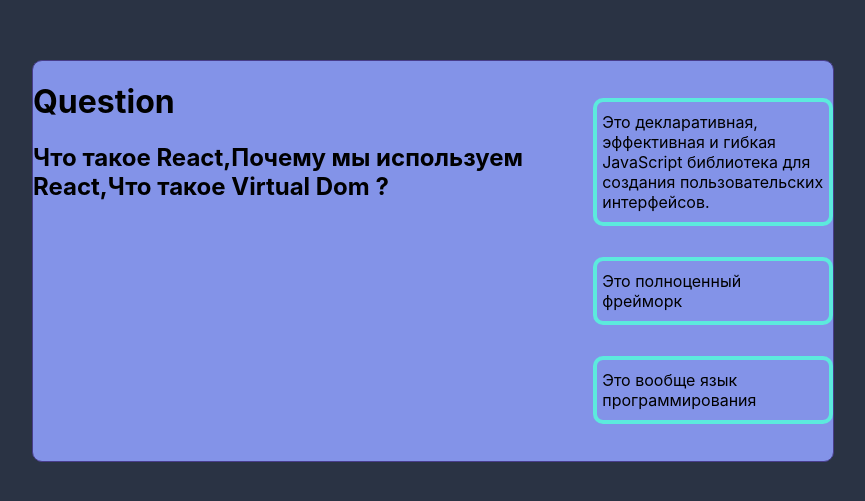
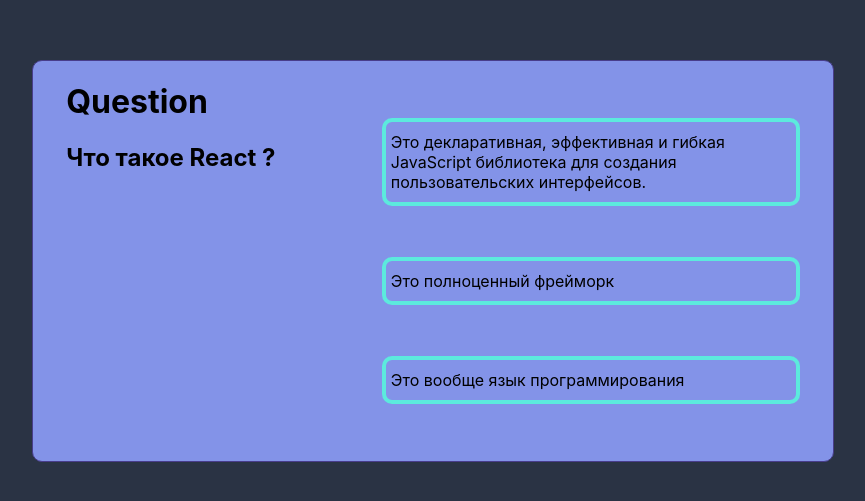
Before and after one commit to FilimonovKostya/Quiz, a React (Create React App) app: page / in a window 1280 px wide. Shown: the part 139-640 px from the top of the page, without its empty margins (207-1072 px from the left). Built offline with nearby package versions, Linux system fonts and the light colour scheme.

Commit message:
также хз

```diff
--- a/src/Answer.tsx
+++ b/src/Answer.tsx
@@ -3,6 +3,8 @@
 
 type AnswerPropsType = {
     answer: Array<AnswerType>
+    questionID: string
+    changeAnswerAndQuestion: (questionID: string, answerID: string, isRight: boolean) => void
 }
 
 export const Answer = (props: AnswerPropsType) => {
@@ -11,7 +13,7 @@
             {
                 props.answer.map((el, index) => {
 
-                    return <li key={index} > {el.answer} </li>
+                    return <li key={index} onClick={() => props.changeAnswerAndQuestion(props.questionID, el.id, el.isRight)}> {el.answer} </li>
                 })
             }
         </ul>
--- a/src/App.tsx
+++ b/src/App.tsx
@@ -26,7 +26,7 @@
     const thirdQuestionID = v1()
 
     const [questions, setQuestions] = useState<Array<QuestionType>>([
-        {id: firstQuestionID, title: 'Что такое React'},
+        {id: firstQuestionID, title: 'Что такое React'  },
         {id: secondQuestionID, title: 'Почему мы используем React'},
         {id: thirdQuestionID, title: 'Что такое Virtual Dom'}
     ])
@@ -70,13 +70,22 @@
 
     })
 
-    const titleForQuestion = questions.map(el => el.title).toString()
+    const titleForQuestion = questions.map(el => el.title)
+    const allQuestionsID = questions.map(el=> el.id).toString()
 
+
+    const changeAnswerAndQuestion = (questionID: string, answerID: string, isRight: boolean) => {
+        debugger
+        let question = state[questionID].find(f => f.id === answerID)
+        if (question && question.isRight === isRight) {
+
+        }
+    }
 
     return <div className={'wrapper'}>
         <div className={'container'}>
-            <Question question={titleForQuestion}  questionID={''}/>
-            <Answer answer={state[firstQuestionID]} />
+            <Question question={titleForQuestion[0]} questionID={firstQuestionID}/>
+            <Answer answer={state[firstQuestionID]} questionID={allQuestionsID} changeAnswerAndQuestion={changeAnswerAndQuestion}/>
         </div>
     </div>
 
```
Also changed, not shown: 1 other file (tests, documents, lock files or other folders).
